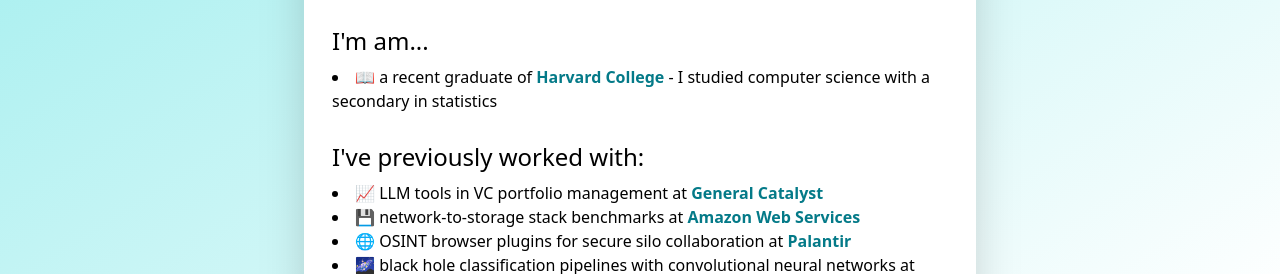
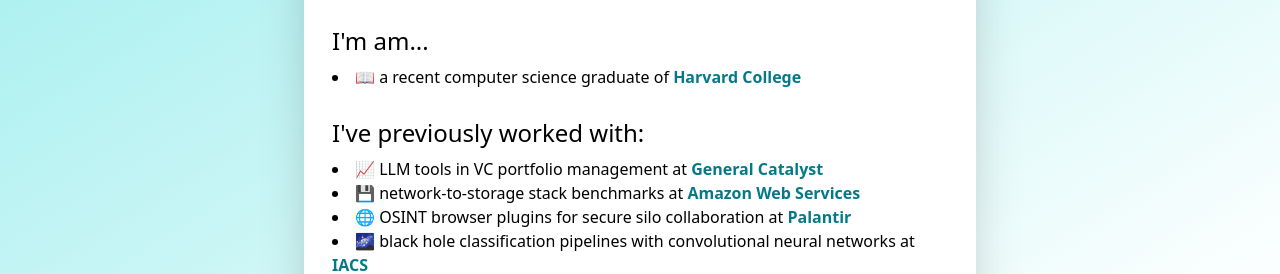
Before and after one commit to nmishra459/nmishra459.github.io, a plain HTML site: page index.html in a window 1280 px wide. Shown: the part 493-767 px from the top of the page. Drawn offline with nearby package versions, Linux system fonts and the light colour scheme.

Commit message:
Update index.html

```diff
--- a/index.html
+++ b/index.html
@@ -56,7 +56,7 @@
    </div>
    <p class="font-medium text-xl lg:text-2xl mb-2">I'm am...</p>
    <ul class="marker:text-cyan list-disc mb-7 list-inside">
-    <li>📖 a recent graduate of <a class="text-cyan hover:text-cyan-900" href="https://www.harvard.edu"><b>Harvard College</b></a> - I studied computer science with a secondary in statistics</li>
+    <li>📖 a recent computer science graduate of <a class="text-cyan hover:text-cyan-900" href="https://www.harvard.edu"><b>Harvard College</b></a></li>
    </ul>
    <p class="font-medium text-xl lg:text-2xl mb-2">I've previously worked with:</p>
    <ul class="marker:text-cyan list-disc mb-7 list-inside">
```
